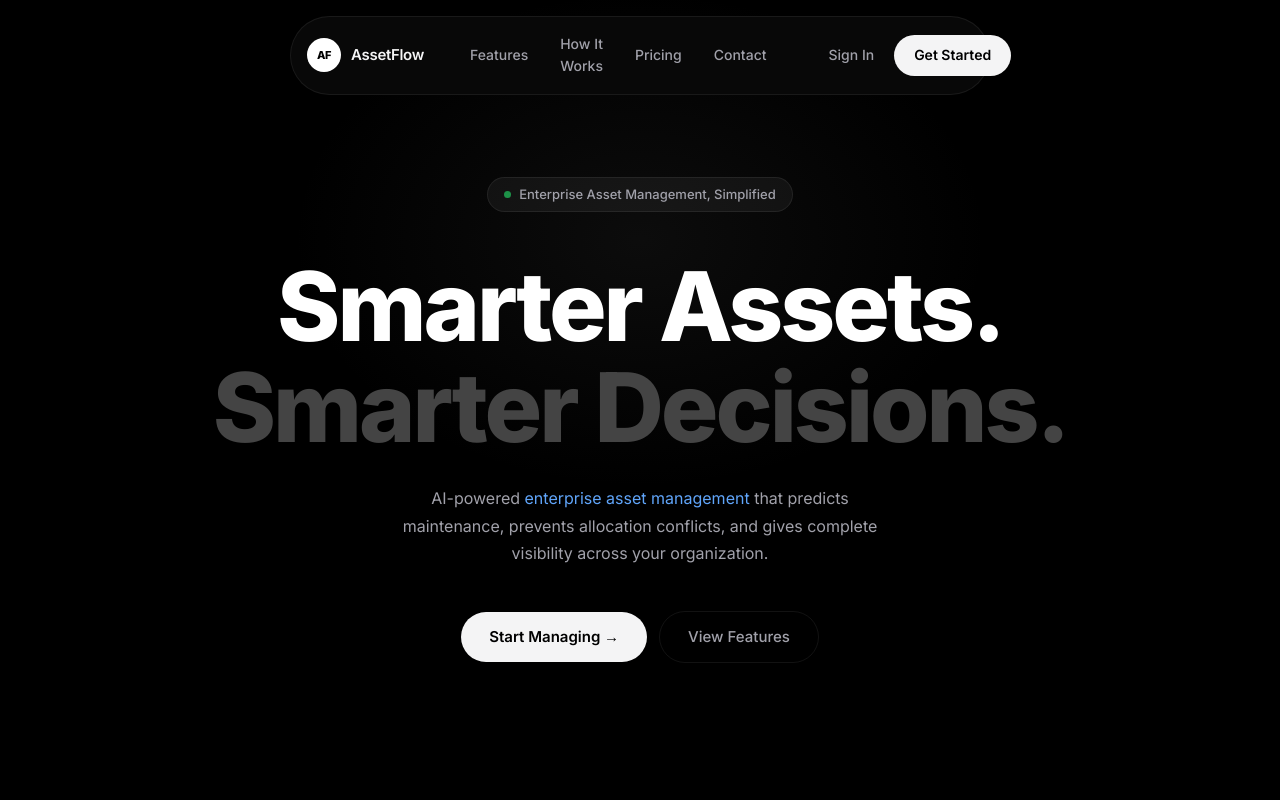
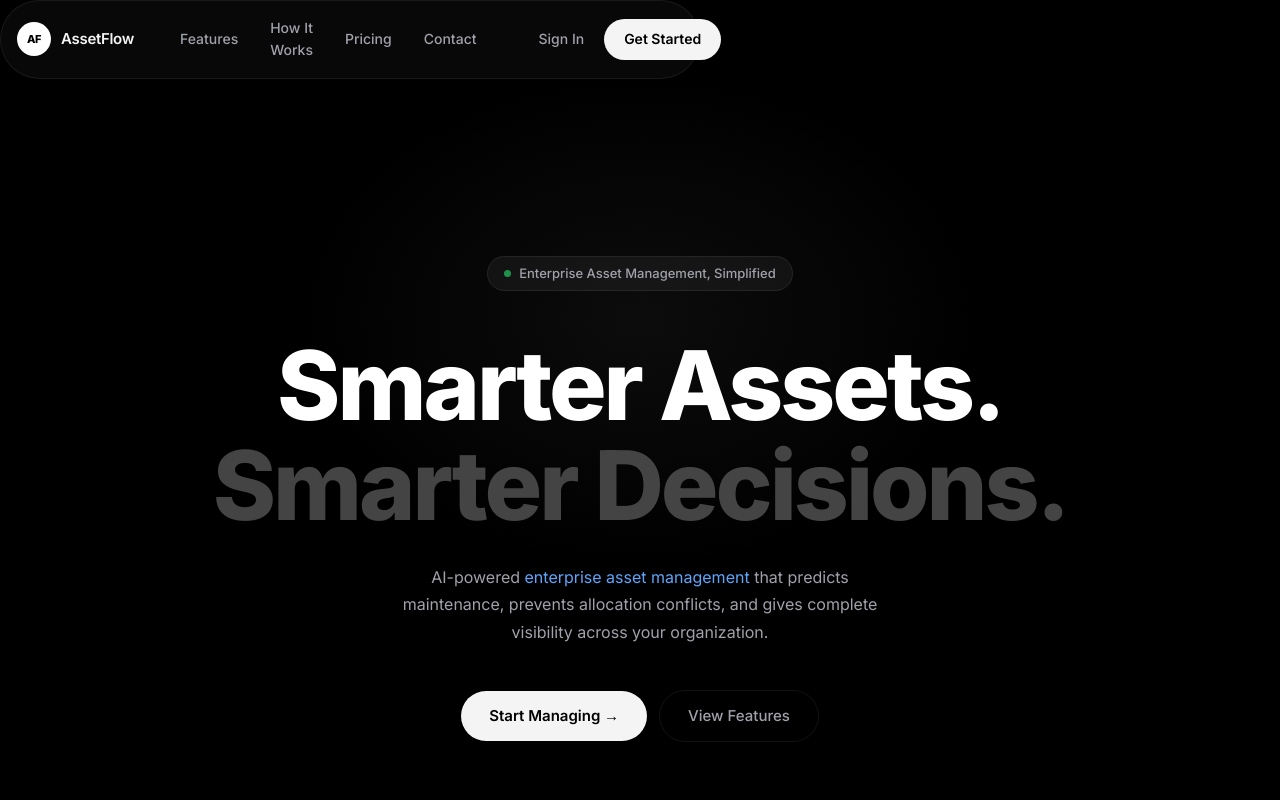
Before and after one commit to RushilParikh06/AssetFlow---Runtime-Terror, a Next.js app: page / in a window 1280 px wide. Shown: the top 800 px of the page. Built offline with nearby package versions, Linux system fonts and the light colour scheme.

Commit message:
side bar issue fixed

```diff
--- a/src/app/globals.css
+++ b/src/app/globals.css
@@ -112,14 +112,20 @@ body {
    ══════════════════════════════════════════════════════════════ */
 
 /* ─── NAVBAR ─── */
-.navbar-wrap {
-  position: fixed;
-  top: 0; left: 0; right: 0;
-  z-index: 100;
-  display: flex;
-  justify-content: center;
-  padding: 16px 24px;
-  pointer-events: none;
+
+.navbar-wrap nav {
+  pointer-events: all;
+  display: flex;
+  align-items: center;
+  gap: 32px;
+  background: rgba(10,10,10,0.85);
+  backdrop-filter: blur(20px);
+  -webkit-backdrop-filter: blur(20px);
+  border: 1px solid var(--border);
+  border-radius: var(--radius-pill);
+  padding: 10px 10px 10px 16px;
+  max-width: 700px;
+  width: 100%;
 }
 
 nav {
```
